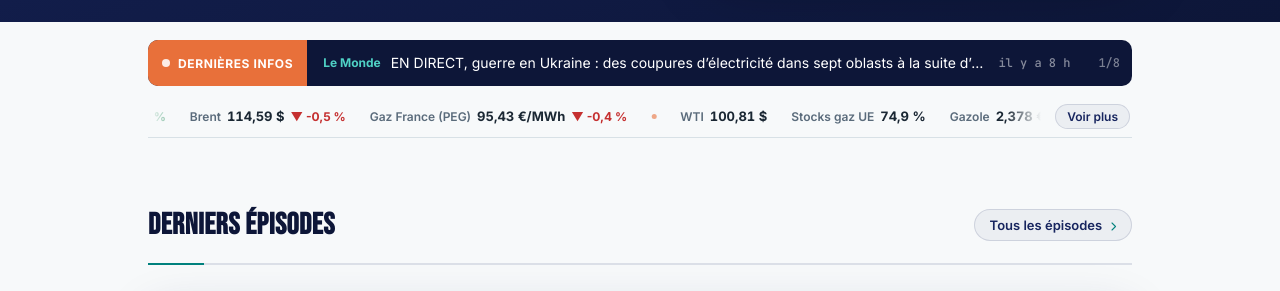
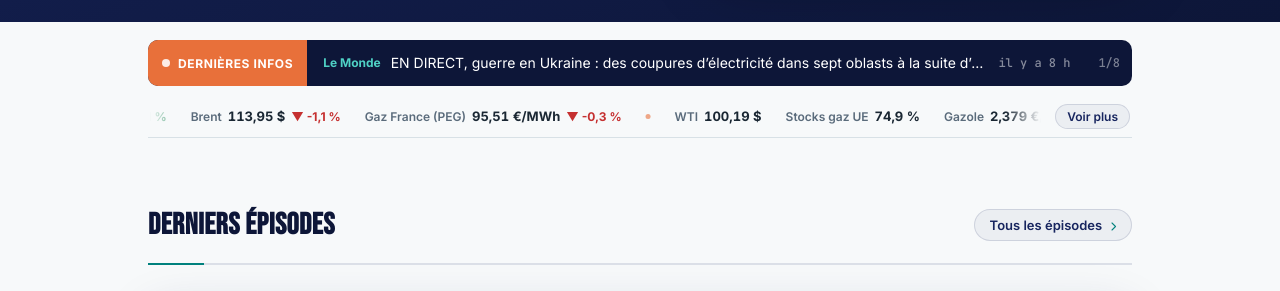
Before and after one commit to InsideEnergyMarkets/Inside-Energy-Markets, a Jekyll site: the page built from index.html, in a window 1280 px wide and 1400 px high, scrolled down 471 px. Shown: the part 152-443 px from the top of the window. Built offline with Jekyll 4.4.1, drawn with Linux system fonts in a browser that asks for light colours; some of the changed text lies outside the part shown.

Commit message:
Mise à jour automatique des données marché

```diff
--- a/_data/fuel.json
+++ b/_data/fuel.json
@@ -1 +1 @@
-{"date":"2026-10-27","gazole":2.378,"e10":2.116,"stations":6853,"change_7d":{"since":"2026-10-20","gazole_cts":1.4,"e10_cts":-3.8},"history":{"2026-09-30":{"gazole":2.38,"e10":2.163},"2026-10-01":{"gazole":2.374,"e10":2.16},"2026-10-02":{"gazole":2.373,"e10":2.16},"2026-10-03":{"gazole":2.372,"e10":2.163},"2026-10-04":{"gazole":2.373,"e10":2.168},"2026-10-05":{"gazole":2.369,"e10":2.164},"2026-10-06":{"gazole":2.36,"e10":2.156},"2026-10-07":{"gazole":2.35,"e10":2.151},"2026-10-08":{"gazole":2.344,"e10":2.149},"2026-10-09":{"gazole":2.343,"e10":2.152},"2026-10-10":{"gazole":2.345,"e10":2.157},"2026-10-11":{"gazole":2.346,"e10":2.165},"2026-10-12":{"gazole":2.351,"e10":2.164},"2026-10-13":{"gazole":2.353,"e10":2.163},"2026-10-14":{"gazole":2.355,"e10":2.17},"2026-10-15":{"gazole":2.359,"e10":2.17},"2026-10-16":{"gazole":2.362,"e10":2.164},"2026-10-17":{"gazole":2.365,"e10":2.168},"2026-10-18":{"gazole":2.368,"e10":2.175},"2026-10-19":{"gazole":2.366,"e10":2.163},"2026-10-20":{"gazole":2.364,"e10":2.154},"2026-10-21":{"gazole":2.364,"e10":2.147},"2026-10-22":{"gazole":2.366,"e10":2.138},"2026-10-23":{"gazole":2.368,"e10":2.129},"2026-10-24":{"gazole":2.371,"e10":2.128},"2026-10-25":{"gazole":2.374,"e10":2.133},"2026-10-26":{"gazole":2.377,"e10":2.123},"2026-10-27":{"gazole":2.378,"e10":2.116}}}
+{"date":"2026-10-27","gazole":2.379,"e10":2.116,"stations":6965,"change_7d":{"since":"2026-10-20","gazole_cts":1.5,"e10_cts":-3.8},"history":{"2026-09-30":{"gazole":2.38,"e10":2.163},"2026-10-01":{"gazole":2.374,"e10":2.16},"2026-10-02":{"gazole":2.373,"e10":2.16},"2026-10-03":{"gazole":2.372,"e10":2.163},"2026-10-04":{"gazole":2.373,"e10":2.168},"2026-10-05":{"gazole":2.369,"e10":2.164},"2026-10-06":{"gazole":2.36,"e10":2.156},"2026-10-07":{"gazole":2.35,"e10":2.151},"2026-10-08":{"gazole":2.344,"e10":2.149},"2026-10-09":{"gazole":2.343,"e10":2.152},"2026-10-10":{"gazole":2.345,"e10":2.157},"2026-10-11":{"gazole":2.346,"e10":2.165},"2026-10-12":{"gazole":2.351,"e10":2.164},"2026-10-13":{"gazole":2.353,"e10":2.163},"2026-10-14":{"gazole":2.355,"e10":2.17},"2026-10-15":{"gazole":2.359,"e10":2.17},"2026-10-16":{"gazole":2.362,"e10":2.164},"2026-10-17":{"gazole":2.365,"e10":2.168},"2026-10-18":{"gazole":2.368,"e10":2.175},"2026-10-19":{"gazole":2.366,"e10":2.163},"2026-10-20":{"gazole":2.364,"e10":2.154},"2026-10-21":{"gazole":2.364,"e10":2.147},"2026-10-22":{"gazole":2.366,"e10":2.138},"2026-10-23":{"gazole":2.368,"e10":2.129},"2026-10-24":{"gazole":2.371,"e10":2.128},"2026-10-25":{"gazole":2.374,"e10":2.133},"2026-10-26":{"gazole":2.377,"e10":2.123},"2026-10-27":{"gazole":2.379,"e10":2.116}}}
--- a/_data/market.json
+++ b/_data/market.json
@@ -1,7 +1,7 @@
 {
-  "updated_at": "2026-10-27T11:26:18.055179Z",
+  "updated_at": "2026-10-27T17:15:33.043371Z",
   "brent": {
-    "price_usd": 114.59,
+    "price_usd": 113.95,
     "date": "2026-10-27",
     "unit": "USD/baril",
     "source": "OilPriceAPI",
@@ -9,10 +9,10 @@
     "date_label_en": "Price on Tue 27/10",
     "prev_value": 115.18,
     "prev_date": "2026-10-26",
-    "change_pct": -0.5
+    "change_pct": -1.1
   },
   "wti": {
-    "price_usd": 100.81,
+    "price_usd": 100.19,
     "date": "2026-10-27",
     "unit": "USD/baril",
     "source": "OilPriceAPI",
@@ -20,20 +20,20 @@
     "date_label_en": "Price on Tue 27/10"
   },
   "henry_hub": {
-    "price_usd_mmbtu": 2.56,
+    "price_usd_mmbtu": 2.68,
     "date": "2026-10-27",
     "unit": "USD/MMBtu",
     "source": "OilPriceAPI",
     "date_label": "Cours du mar. 27/10",
     "date_label_en": "Price on Tue 27/10",
-    "price_eur_mwh": 7.81,
-    "usd_per_eur": 1.1188,
+    "price_eur_mwh": 8.2,
+    "usd_per_eur": 1.115,
     "prev_value": 7.93,
     "prev_date": "2026-10-26",
-    "change_pct": -1.5
+    "change_pct": 3.4
   },
   "peg": {
-    "price_eur_mwh": 95.43,
+    "price_eur_mwh": 95.51,
     "date": "2026-10-27",
     "unit": "EUR/MWh",
     "source": "NaTran",
@@ -41,21 +41,21 @@
     "date_label_en": "Average on Tue 27/10",
     "prev_value": 95.78,
     "prev_date": "2026-10-26",
-    "change_pct": -0.4
+    "change_pct": -0.3
   },
   "mix_france": {
-    "date_heure": "2026-10-27T11:00:00+00:00",
+    "date_heure": "2026-10-27T17:00:00+00:00",
     "shares": {
-      "nucleaire": 59.0,
-      "solaire": 20.8,
-      "eolien": 12.2,
-      "hydraulique": 4.5,
-      "gaz": 2.0,
-      "bioenergies": 1.5
+      "nucleaire": 66.2,
+      "hydraulique": 14.2,
+      "eolien": 9.0,
+      "gaz": 8.4,
+      "bioenergies": 1.7,
+      "solaire": 0.5
     },
     "top_source": "nucleaire",
-    "top_share": 59.0,
-    "co2_intensity": 17
+    "top_share": 66.2,
+    "co2_intensity": 45
   },
   "spot_price_france": {
     "price_eur_mwh": 161.53,
--- a/_data/market_history.json
+++ b/_data/market_history.json
@@ -889,22 +889,22 @@
   },
   {
     "date": "2026-10-27",
-    "brent_usd": 114.59,
+    "brent_usd": 113.95,
     "brent_source": "OilPriceAPI",
-    "henry_hub_usd_mmbtu": 2.56,
+    "henry_hub_usd_mmbtu": 2.68,
     "henry_hub_source": "OilPriceAPI",
-    "peg_eur_mwh": 95.43,
+    "peg_eur_mwh": 95.51,
     "peg_source": "NaTran",
     "spot_eur_mwh": 161.53,
     "spot_source": "RTE",
     "mix_shares": {
-      "nucleaire": 59.0,
-      "solaire": 20.8,
-      "eolien": 12.2,
-      "hydraulique": 4.5,
-      "gaz": 2.0,
-      "bioenergies": 1.5
+      "nucleaire": 66.2,
+      "hydraulique": 14.2,
+      "eolien": 9.0,
+      "gaz": 8.4,
+      "bioenergies": 1.7,
+      "solaire": 0.5
     },
-    "henry_hub_eur_mwh": 7.81
+    "henry_hub_eur_mwh": 8.2
   }
 ]
--- a/_data/weekly_summary.json
+++ b/_data/weekly_summary.json
@@ -3,8 +3,8 @@
   "period_end": "2026-10-27",
   "brent": {
     "start_usd": 109.18,
-    "end_usd": 114.59,
-    "change_pct": 5.0
+    "end_usd": 113.95,
+    "change_pct": 4.4
   },
   "spot_price": {
     "avg_eur_mwh": 123.99,
@@ -13,8 +13,8 @@
     "days_count": 8
   },
   "mix": {
-    "nuclear_avg_share": 64.5,
-    "renewables_avg_share": 33.4,
+    "nuclear_avg_share": 65.4,
+    "renewables_avg_share": 31.7,
     "days_count": 8
   }
 }
```
Also changed, not shown: _data/day_ahead.json (+1 -1 lines), _data/fx.json (+1 -1 lines).
